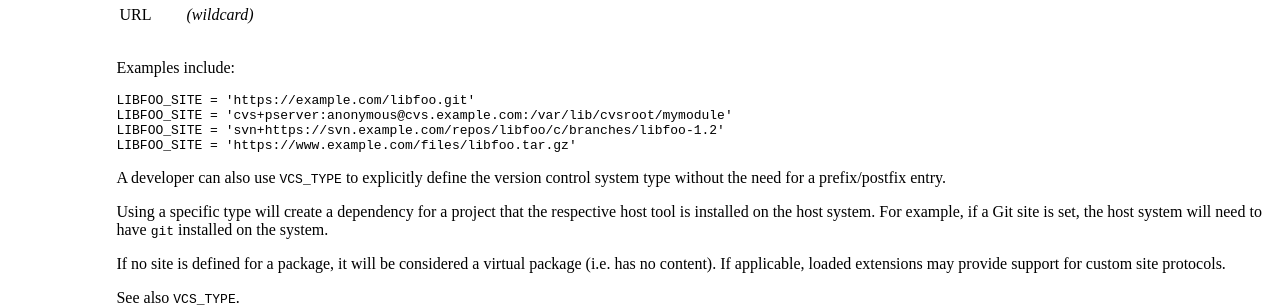
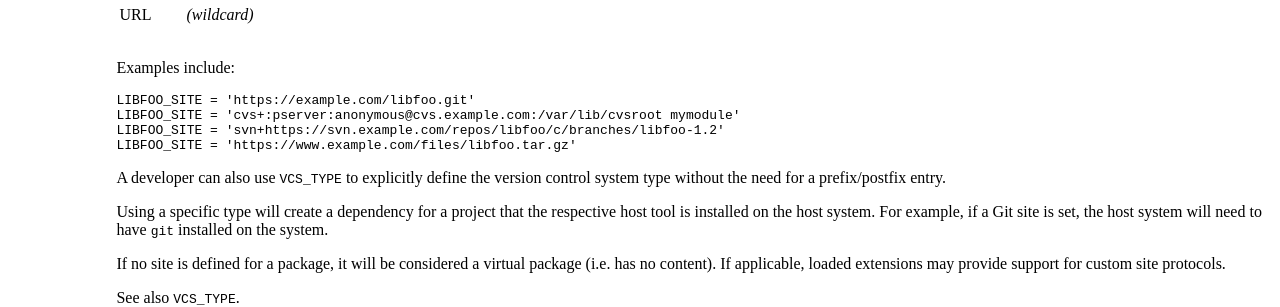
Before and after one commit to releng-tool/releng-tool, a Sphinx documentation site: the page built from Documentation/developer-guide.rst, in a window 1280 px wide and 900 px high, scrolled down 10880 px. Shown: the part 167-474 px from the top of the window. Built offline with Sphinx 7.4.7 and the Read the Docs theme 2.0.0, drawn with Linux system fonts in a browser that asks for light colours; part of the change alters nothing that is shown.

```diff
--- a/Documentation/developer-guide.rst
+++ b/Documentation/developer-guide.rst
@@ -942,7 +942,7 @@ The following outlines common configuration options available for packages:
 .. |CONF_SITE| replace:: ``SITE``
 .. |CONF_TYPE| replace:: ``TYPE``
 .. |CONF_VERSION| replace:: ``VERSION``
-.. |CVSSITE_EXAMPLE| replace:: cvs+pserver:anonymous@cvs.example.com:/var/lib/cvsroot/mymodule
+.. |CVSSITE_EXAMPLE| replace:: cvs+:pserver:anonymous@cvs.example.com:/var/lib/cvsroot mymodule
 .. |GITSITE_EXAMPLE| replace:: \https://example.com/libfoo.git
 .. |SVNSITE_EXAMPLE| replace:: svn+\https://svn.example.com/repos/libfoo/c/branches/libfoo-1.2
 .. |URLSITE_EXAMPLE| replace:: \https://www.example.com/files/libfoo.tar.gz
```
